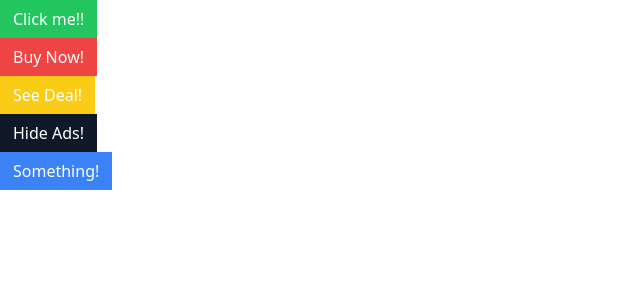
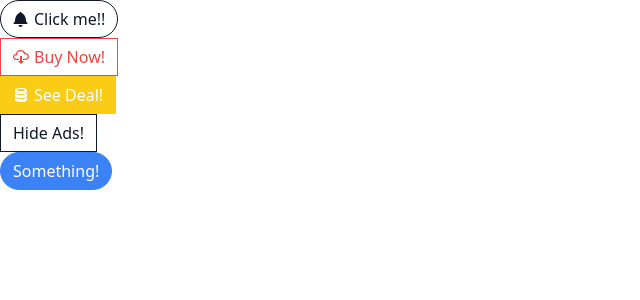
Before and after one commit to zakarya/react-course-comps, a React (Create React App) app: page / in a window 1280 px wide. Shown: the top 300 px of the page, without its empty margins (0-640 px from the left). Built offline with nearby package versions, Linux system fonts and the light colour scheme.

Commit message:
Fixing an issue where white text overrides everything else.

```diff
--- a/package.json
+++ b/package.json
@@ -11,7 +11,9 @@
     "prop-types": "^15.8.1",
     "react": "^18.3.1",
     "react-dom": "^18.3.1",
+    "react-icons": "^4.6.0",
     "react-scripts": "5.0.1",
+    "tailwind-merge": "^2.5.4",
     "web-vitals": "^2.1.4"
   },
   "scripts": {
--- a/src/App.js
+++ b/src/App.js
@@ -1,20 +1,26 @@
+import { GoBell, GoCloudDownload, GoDatabase } from "react-icons/go";
 import Button from "./Button";
 
 function App() {
   return (
     <div>
       <div>
-        <Button success rounded outline>
+        <Button secondary outline rounded>
+          <GoBell />
           Click me!!
         </Button>
       </div>
       <div>
         <Button danger outline>
+          <GoCloudDownload />
           Buy Now!
         </Button>
       </div>
       <div>
-        <Button warning>See Deal!</Button>
+        <Button warning>
+          <GoDatabase />
+          See Deal!
+        </Button>
       </div>
       <div>
         <Button secondary outline>
--- a/src/Button.js
+++ b/src/Button.js
@@ -1,4 +1,5 @@
-import className from 'classnames';
+import { twMerge } from "tailwind-merge";
+import className from "classnames";
 
 function Button({
   children,
@@ -10,13 +11,22 @@ function Button({
   outline,
   rounded,
 }) {
-  const classes = className("px-3 py-1.5 border", {
-    "border-blue-500 bg-blue-500 text-white": primary,
-    "border-gray-900 bg-gray-900 text-white": secondary,
-    "border-green-500 bg-green-500 text-white": success,
-    "border-yellow-400 bg-yellow-400 text-white": warning,
-    "border-red-500 bg-red-500 text-white": danger,
-  });
+  const classes = twMerge(
+    className("flex items-center px-3 py-1.5 border", {
+      "border-blue-500 bg-blue-500 text-white": primary,
+      "border-gray-900 bg-gray-900 text-white": secondary,
+      "border-green-500 bg-green-500 text-white": success,
+      "border-yellow-400 bg-yellow-400 text-white": warning,
+      "border-red-500 bg-red-500 text-white": danger,
+      "rounded-full": rounded,
+      "bg-white": outline,
+      "text-blue-500": outline && primary,
+      "text-gray-900": outline && secondary,
+      "text-green-500": outline && success,
+      "text-yellow-400": outline && warning,
+      "text-red-500": outline && danger,
+    }),
+  );
 
   return <button className={classes}>{children}</button>;
 }
@@ -26,8 +36,8 @@ Button.propTypes = {
     const count =
       Number(!!primary) +
       Number(!!secondary) +
+      Number(!!warning) +
       Number(!!success) +
-      Number(!!warning) +
       Number(!!danger);
 
     if (count > 1) {
--- a/src/index.css
+++ b/src/index.css
@@ -1,3 +1,7 @@
 @tailwind base;
 @tailwind components;
 @tailwind utilities;
+
+button > svg {
+    margin-right: 5px;
+}
```
Also changed, not shown: 1 other file (tests, documents, lock files or other folders).
